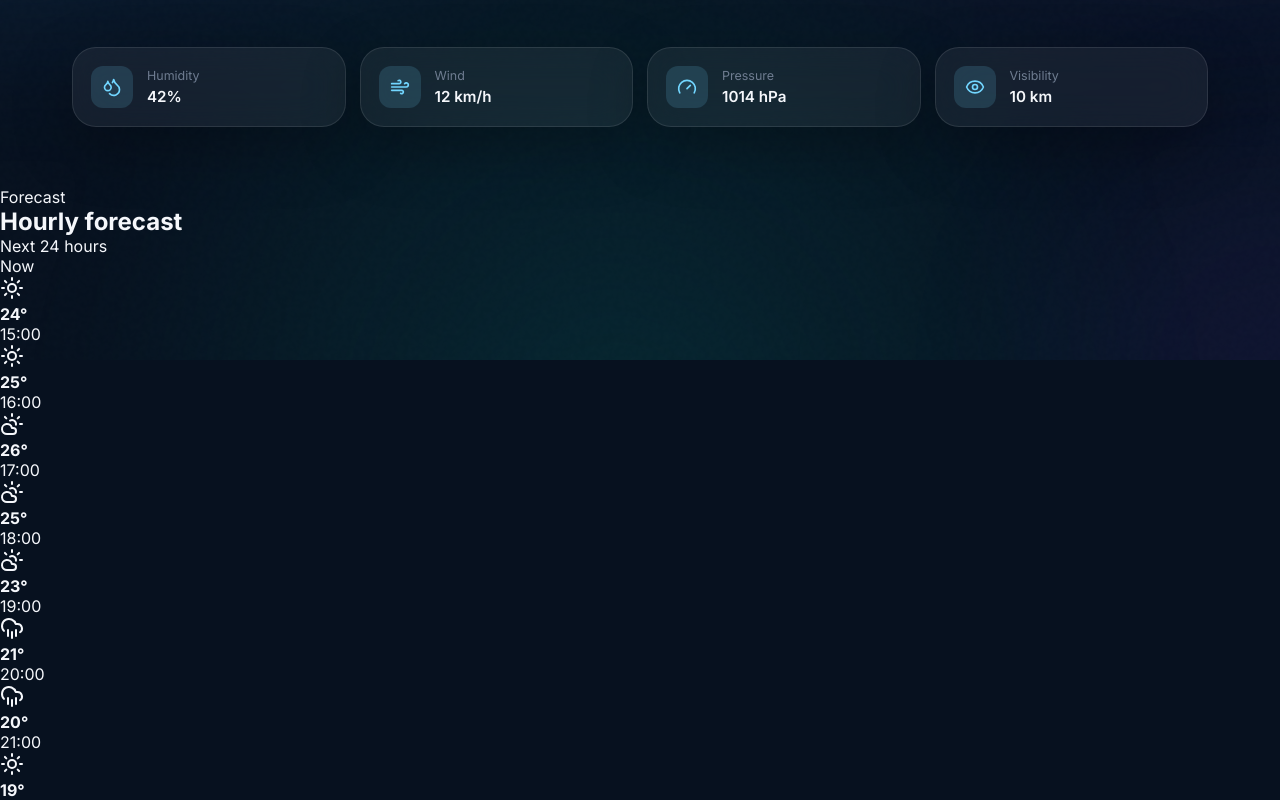
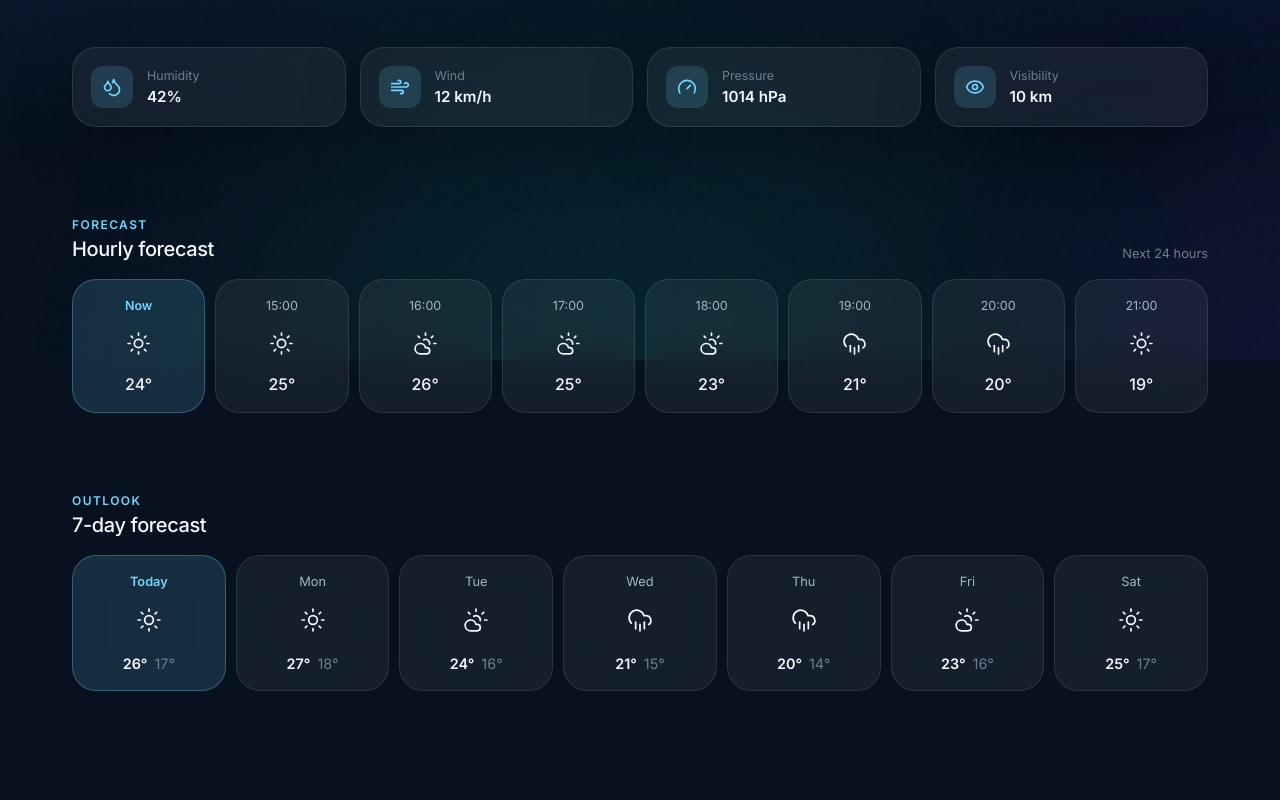
Before and after one commit to RealRick37/Skywatch, a React app in the folder frontend/: page / in a window 1280 px wide. Shown: the part 440-1240 px from the top of the page. Built offline with nearby package versions, Linux system fonts and the light colour scheme; the HTML template or start-up script is replaced by a standard one.

Commit message:
Add daily forecast section

```diff
--- a/frontend/src/App.jsx
+++ b/frontend/src/App.jsx
@@ -2,6 +2,7 @@ import './App.css'
 import Navbar from "./components/layout/Navbar";
 import WeatherHero from "./components/weather/WeatherHero";
 import HourlyForecast from "./components/weather/HourlyForecast";
+import DailyForecast from "./components/weather/DailyForecast";
 import SkyBackground from "./components/background/SkyBackground";
 
 function App() {
@@ -14,6 +15,7 @@ function App() {
       <main>
         <WeatherHero />
         <HourlyForecast />
+        <DailyForecast />
       </main>
     </>
   );
--- /dev/null
+++ b/frontend/src/components/weather/DailyForecast.jsx
@@ -0,0 +1,64 @@
+import {Cloud, CloudRain, CloudSun, Sun} from "lucide-react";
+
+const dailyData = [
+  { day: "Today", condition: "clear", high: 26, low: 17 },
+  { day: "Mon", condition: "clear", high: 27, low: 18 },
+  { day: "Tue", condition: "cloudy", high: 24, low: 16 },
+  { day: "Wed", condition: "rain", high: 21, low: 15 },
+  { day: "Thu", condition: "rain", high: 20, low: 14 },
+  { day: "Fri", condition: "cloudy", high: 23, low: 16 },
+  { day: "Sat", condition: "clear", high: 25, low: 17 },
+];
+
+function WeatherIcon({ condition }) {
+  const icons = {
+    clear: <Sun />,
+    cloudy: <CloudSun />,
+    rain: <CloudRain />,
+    overcast: <Cloud />,
+  };
+
+  return icons[condition] ?? <Cloud />;
+}
+
+function DailyForecast() {
+  return (
+    <section className="daily-forecast">
+      <div className="daily-forecast__header">
+        <div>
+          <span className="daily-forecast__eyebrow">
+            Outlook
+          </span>
+
+          <h2>7-day forecast</h2>
+        </div>
+      </div>
+
+      <div className="daily-forecast__list">
+        {dailyData.map((day, index) => (
+          <article
+            className={`daily-card ${
+              index === 0 ? "daily-card--active" : ""
+            }`}
+            key={day.day}
+          >
+            <span className="daily-card__day">
+              {day.day}
+            </span>
+
+            <div className="daily-card__icon">
+              <WeatherIcon condition={day.condition} />
+            </div>
+
+            <div className="daily-card__temperatures">
+              <strong>{day.high}°</strong>
+              <span>{day.low}°</span>
+            </div>
+          </article>
+        ))}
+      </div>
+    </section>
+  );
+}
+
+export default DailyForecast;
--- a/frontend/src/styles/globals.css
+++ b/frontend/src/styles/globals.css
@@ -463,3 +463,246 @@ img {
     animation: none;
   }
 }
+
+.hourly-forecast {
+  max-width: var(--container-width);
+  margin: 30px auto 0;
+  padding: 0 32px 80px;
+}
+
+.hourly-forecast__header {
+  display: flex;
+  align-items: flex-end;
+  justify-content: space-between;
+  margin-bottom: 18px;
+}
+
+.hourly-forecast__eyebrow {
+  display: block;
+  margin-bottom: 5px;
+  color: var(--color-accent);
+  font-size: 0.75rem;
+  font-weight: 600;
+  letter-spacing: 0.12em;
+  text-transform: uppercase;
+}
+
+.hourly-forecast__header h2 {
+  font-size: 1.25rem;
+  font-weight: 500;
+  letter-spacing: -0.02em;
+}
+
+.hourly-forecast__hint {
+  color: var(--color-text-muted);
+  font-size: 0.8rem;
+}
+
+.hourly-forecast__list {
+  display: grid;
+  grid-template-columns: repeat(8, 1fr);
+  gap: 10px;
+}
+
+.hourly-card {
+  min-width: 0;
+  padding: 18px 12px;
+  border: 1px solid var(--color-border);
+  border-radius: var(--radius-lg);
+  background: var(--color-surface);
+  backdrop-filter: blur(var(--blur-glass));
+  text-align: center;
+
+  transition:
+    transform var(--transition-normal),
+    background var(--transition-normal),
+    border-color var(--transition-normal);
+}
+
+.hourly-card:hover {
+  transform: translateY(-4px);
+  background: var(--color-surface-hover);
+  border-color: rgba(255, 255, 255, 0.16);
+}
+
+.hourly-card--active {
+  background: var(--color-accent-soft);
+  border-color: rgba(114, 214, 255, 0.3);
+}
+
+.hourly-card__time {
+  display: block;
+  color: var(--color-text-secondary);
+  font-size: 0.78rem;
+}
+
+.hourly-card--active .hourly-card__time {
+  color: var(--color-accent);
+  font-weight: 600;
+}
+
+.hourly-card__icon {
+  display: grid;
+  place-items: center;
+  margin: 18px 0;
+  color: var(--color-text-primary);
+}
+
+.hourly-card__icon svg {
+  width: 25px;
+  height: 25px;
+  stroke-width: 1.6;
+}
+
+.hourly-card__temperature {
+  font-size: 1rem;
+  font-weight: 500;
+}
+
+@media (max-width: 900px) {
+  .hourly-forecast__list {
+    display: flex;
+    overflow-x: auto;
+    padding-bottom: 8px;
+    scrollbar-width: none;
+  }
+
+  .hourly-forecast__list::-webkit-scrollbar {
+    display: none;
+  }
+
+  .hourly-card {
+    width: 82px;
+    flex: 0 0 82px;
+  }
+}
+
+@media (max-width: 600px) {
+  .hourly-forecast {
+    padding-left: 20px;
+    padding-right: 20px;
+  }
+
+  .hourly-forecast__hint {
+    display: none;
+  }
+}
+
+.daily-forecast {
+  max-width: var(--container-width);
+  margin: 0 auto;
+  padding: 0 32px 100px;
+}
+
+.daily-forecast__header {
+  margin-bottom: 18px;
+}
+
+.daily-forecast__eyebrow {
+  display: block;
+  margin-bottom: 5px;
+  color: var(--color-accent);
+  font-size: 0.75rem;
+  font-weight: 600;
+  letter-spacing: 0.12em;
+  text-transform: uppercase;
+}
+
+.daily-forecast__header h2 {
+  font-size: 1.25rem;
+  font-weight: 500;
+  letter-spacing: -0.02em;
+}
+
+.daily-forecast__list {
+  display: grid;
+  grid-template-columns: repeat(7, 1fr);
+  gap: 10px;
+}
+
+.daily-card {
+  display: flex;
+  flex-direction: column;
+  align-items: center;
+  padding: 18px 12px;
+  border: 1px solid var(--color-border);
+  border-radius: var(--radius-lg);
+  background: var(--color-surface);
+  backdrop-filter: blur(var(--blur-glass));
+
+  transition:
+    transform var(--transition-normal),
+    background var(--transition-normal),
+    border-color var(--transition-normal);
+}
+
+.daily-card:hover {
+  transform: translateY(-4px);
+  background: var(--color-surface-hover);
+  border-color: rgba(255, 255, 255, 0.16);
+}
+
+.daily-card--active {
+  background: var(--color-accent-soft);
+  border-color: rgba(114, 214, 255, 0.3);
+}
+
+.daily-card__day {
+  color: var(--color-text-secondary);
+  font-size: 0.8rem;
+}
+
+.daily-card--active .daily-card__day {
+  color: var(--color-accent);
+  font-weight: 600;
+}
+
+.daily-card__icon {
+  margin: 18px 0;
+}
+
+.daily-card__icon svg {
+  width: 26px;
+  height: 26px;
+  stroke-width: 1.6;
+}
+
+.daily-card__temperatures {
+  display: flex;
+  align-items: center;
+  gap: 7px;
+  font-size: 0.9rem;
+}
+
+.daily-card__temperatures strong {
+  font-weight: 600;
+}
+
+.daily-card__temperatures span {
+  color: var(--color-text-muted);
+}
+
+@media (max-width: 900px) {
+  .daily-forecast__list {
+    display: flex;
+    overflow-x: auto;
+    padding-bottom: 8px;
+    scrollbar-width: none;
+  }
+
+  .daily-forecast__list::-webkit-scrollbar {
+    display: none;
+  }
+
+  .daily-card {
+    width: 90px;
+    flex: 0 0 90px;
+  }
+}
+
+@media (max-width: 600px) {
+  .daily-forecast {
+    padding-left: 20px;
+    padding-right: 20px;
+  }
+}
```
